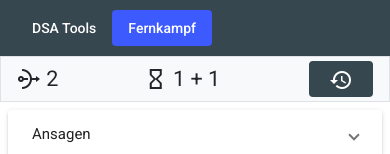
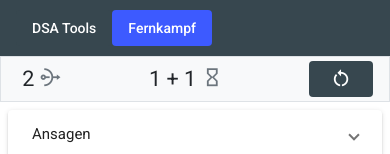
Before and after one commit to Klajan/DSA-Tools, an Angular app: page /fernkampf in a window 390 px wide. Shown: the top 154 px of the page. Built offline with nearby package versions, Linux system fonts and the light colour scheme.

Commit message:
feat: improve mobile usability - disable slider interaction ouside of thumb on mobile - better layout for results on mobile & desktop - better layout of input boxes on md-lg devices

```diff
--- a/src/app/fernkampf/fernkampf/fernkampf.component.html
+++ b/src/app/fernkampf/fernkampf/fernkampf.component.html
@@ -7,27 +7,27 @@
             </mat-expansion-panel-header>
             <div class="container-fluid">
                 <div class="row mb-2">
-                    <div class="col col-md-2">
+                    <div class="col col-xl-2">
                         <mat-form-field appearance="outline" floatLabel="always">
                             <mat-label>Ansage</mat-label>
                             <input matInput name="ansage" type="number" min="0" max="32" placeholder="0"
                                 [(ngModel)]="valueStore.ansage">
                         </mat-form-field>
                     </div>
-                    <div class="col col-md-2">
+                    <div class="col col-xl-2">
                         <mat-form-field appearance="outline" floatLabel="always">
                             <mat-label>Zielen</mat-label>
                             <input matInput name="zielen" type="number" min="-4" max="0" placeholder="0"
                                 [(ngModel)]="valueStore.zielen">
                         </mat-form-field>
                     </div>
-                    <div class="col col-md-2">
+                    <div class="col col-xl-2">
                         <mat-form-field appearance="outline" floatLabel="always">
                             <mat-label>Misc</mat-label>
                             <input matInput name="misc" type="number" placeholder="0" [(ngModel)]="valueStore.misc">
                         </mat-form-field>
                     </div>
-                    <div class="col">
+                    <div class="col col-xl-2">
                         <div class="row">
                             <div class="col">
                                 <mat-slide-toggle [(ngModel)]="valueStore.schnellschuss">
--- a/src/app/fernkampf/result-fern/result-fern.component.html
+++ b/src/app/fernkampf/result-fern/result-fern.component.html
@@ -1,22 +1,24 @@
 <div class="sticky-top border container bg-opacity-100 bg-light overflow-hidden">
     <div class="row opacity-100 px-1">
         <div class="col-4 d-flex align-middle align-items-center">
+
             <mat-label class="d-none d-md-block text-lg align-middle align-self-center text-muted">Erschwernis:</mat-label>
-            <mat-icon class="d-flex d-md-none align-middle align-self-center">nat</mat-icon>
-            <mat-label class="text-lg align-middle align-self-center text-nowrap ml-1">&nbsp;{{calcService.difficulty}}</mat-label>
+            <mat-label class="text-lg align-middle align-self-center text-nowrap ml-1">&nbsp;{{calcService.difficulty}}&nbsp;</mat-label>
+            <mat-icon class="align-middle align-self-center text-muted text-lg">nat</mat-icon>
         </div>
         <div class="col-4 d-flex align-middle align-items-center">
+
             <mat-label class="d-none d-md-block text-lg align-middle align-self-center text-muted">Zeit:</mat-label>
-            <mat-icon class="d-flex d-md-none align-middle align-self-center">hourglass_empty</mat-icon>
             <mat-label
             class="text-lg align-middle align-self-center text-nowrap ml-1"
             matTooltip="Zielzeit + Ladezeit"
-            >&nbsp;{{timeCalcService.aimTime}} + {{timeCalcService.reloadTime}}</mat-label>
+            >&nbsp;{{timeCalcService.aimTime}} + {{timeCalcService.reloadTime}}&nbsp;</mat-label>
+            <mat-icon class=" align-middle align-self-center text-muted text-lg">hourglass_empty</mat-icon>
         </div>
         <div class="col-4 col-md-3 offset-md-1 align-middle align-items-center">
             <button mat-flat-button class="float-end mx-0 my-1 text-center" color="primary" (click)="reset()">
                 <mat-label class="d-none d-md-block align-middle align-self-center">RESET</mat-label>
-                <mat-icon class="d-md-none align-middle align-self-center">restore</mat-icon>
+                <mat-icon class="d-md-none align-middle align-self-center text-lg">restart_alt</mat-icon>
             </button>
         </div>
     </div>
--- a/src/app/mapped-slider/mapped-slider.component.scss
+++ b/src/app/mapped-slider/mapped-slider.component.scss
@@ -15,4 +15,12 @@
         background-color: mat.get-color-from-palette($my-accent) !important;
         border-color: mat.get-color-from-palette($my-accent) !important;
     }
+    @media (max-width: 767.98px) {
+        .mat-slider-thumb-container {
+            pointer-events: all;
+        }
+        mat-slider {
+            pointer-events: none;
+        }
+    }
 }
```
